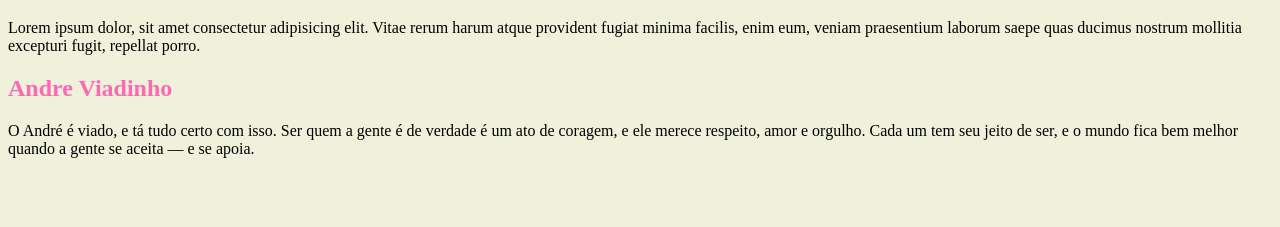
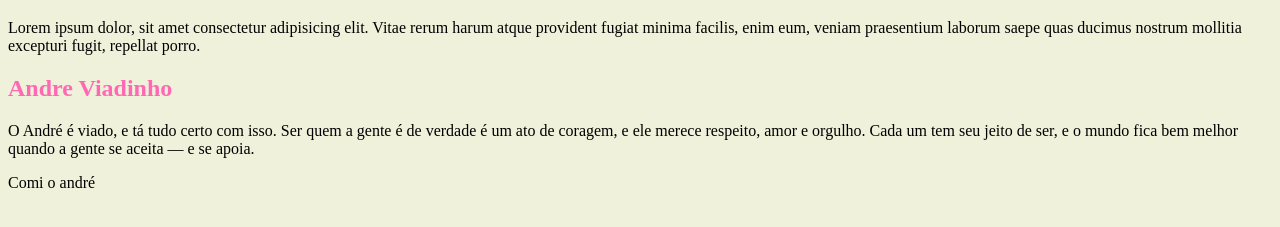
Before and after one commit to Nistezy/auladevops1104-pipe-, a plain HTML site: page index.html in a window 1280 px wide. Shown: the part 61-288 px from the top of the page. Drawn offline with Linux system fonts and the light colour scheme.

Commit message:
alterado

```diff
--- a/index.html
+++ b/index.html
@@ -10,5 +10,6 @@
     Lorem ipsum dolor, sit amet consectetur adipisicing elit. Vitae rerum harum atque provident fugiat minima facilis, enim eum, veniam praesentium laborum saepe quas ducimus nostrum mollitia excepturi fugit, repellat porro.
     <h2 style="color: hotpink;">Andre Viadinho</h2>
     O André é viado, e tá tudo certo com isso. Ser quem a gente é de verdade é um ato de coragem, e ele merece respeito, amor e orgulho. Cada um tem seu jeito de ser, e o mundo fica bem melhor quando a gente se aceita — e se apoia.
+    <p>Comi o andré</p>
 </body>
 </html>
```
